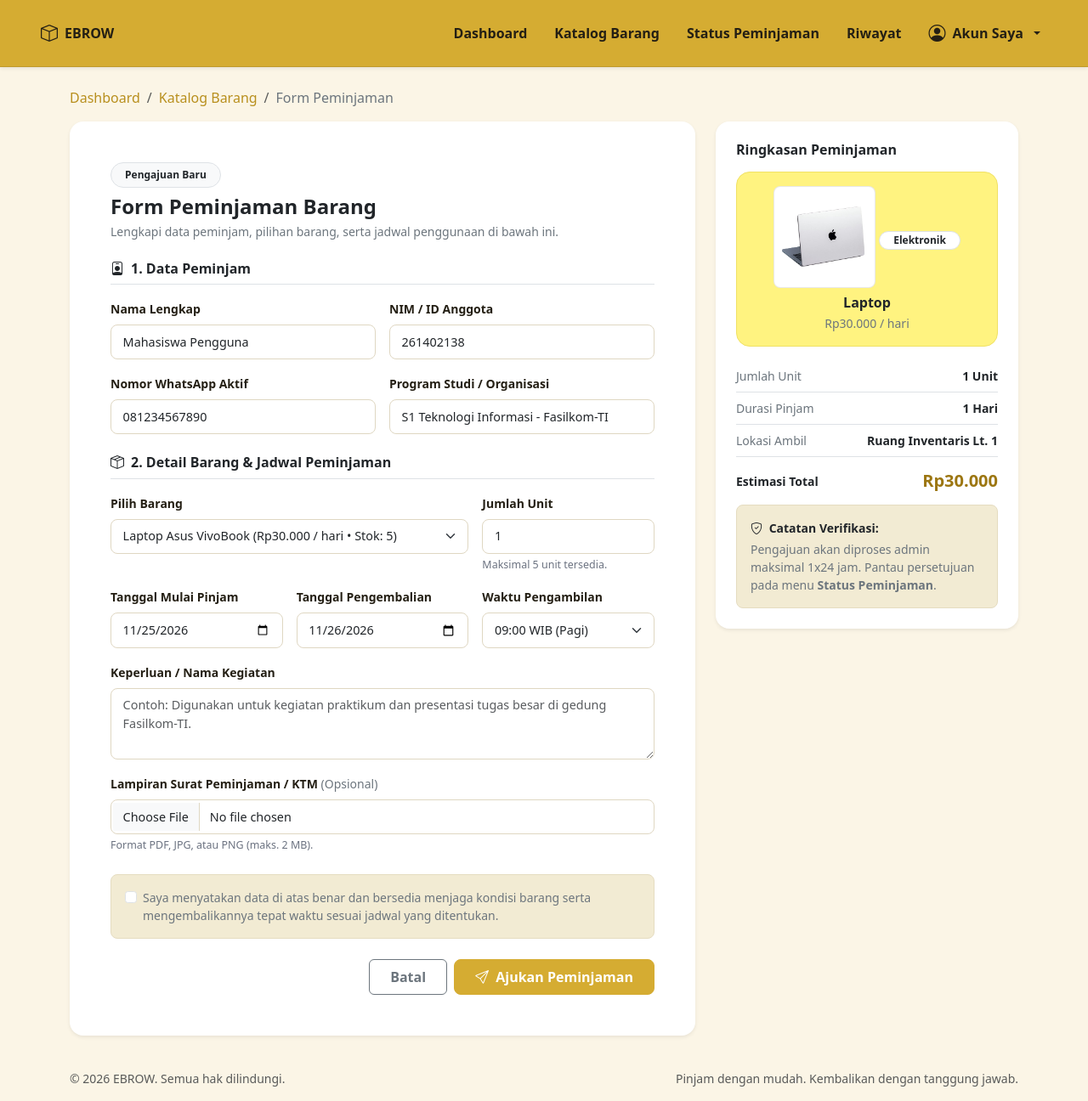
After one commit to RamonExdeus/E-Brow, a PHP site: page /user/form-peminjaman.html in a window 1280 px wide. The commit adds this page. Shown: the whole page at 85% size. Run offline with PHP 8.4, Linux system fonts and the light colour scheme.

Commit message:
menambahkan form peminjaman

```diff
--- a/assets/css/user.css
+++ b/assets/css/user.css
@@ -152,3 +152,44 @@ body {
   font-size: 2.8rem;
   color: var(--ebrow-dark) !important;
 }
+
+.borrow-helper-text {
+  font-size: 0.78rem;
+  color: #6b7280;
+}
+
+.borrow-checkbox:checked,
+.ebrow-checkbox:checked {
+  background-color: var(--ebrow-gold);
+  border-color: var(--ebrow-gold);
+}
+
+.ebrow-checkbox:focus {
+  border-color: var(--ebrow-gold);
+  box-shadow: 0 0 0 0.2rem rgba(213, 172, 50, 0.22);
+}
+
+/* Panel Ringkasan Kanan */
+.borrow-summary-sticky {
+  position: sticky;
+  top: 5.5rem;
+}
+
+/* Kotak Preview Barang (Selaras dengan kartu kuning di Katalog) */
+.borrow-preview-box {
+  background-color: #fff380;
+  border: 1px solid #f0e165;
+}
+
+.borrow-preview-img {
+  width: 120px;
+  height: 120px;
+  object-fit: cover;
+  background-color: #ffffff;
+  padding: 0.35rem;
+  border: 1px solid rgba(36, 31, 20, 0.1);
+}
+
+.borrow-total-price {
+  color: #9c7611;
+}
--- a/user/dashboard_user.php
+++ b/user/dashboard_user.php
@@ -65,7 +65,7 @@
           <p class="small text-secondary mb-0">Kelola pengajuan peminjaman barang dan pantau jadwal pengembalianmu di satu tempat.</p>
         </div>
         <div class="d-flex gap-2">
-          <a href="../katalog.php" class="btn btn-ebrow px-4 py-2 fw-semibold">
+          <a href="form-peminjaman.html" class="btn btn-ebrow px-4 py-2 fw-semibold">
             <i class="bi bi-plus-lg me-1"></i> Pinjam Barang
           </a>
         </div>
--- /dev/null
+++ b/user/form-peminjaman.html
@@ -0,0 +1,379 @@
+<!DOCTYPE html>
+<html lang="id">
+<head>
+  <meta charset="UTF-8" />
+  <meta name="viewport" content="width=device-width, initial-scale=1.0" />
+  <title>EBROW • Form Peminjaman Barang</title>
+  <!-- Bootstrap 5 CSS -->
+  <link href="https://cdn.jsdelivr.net/npm/bootstrap@5.3.3/dist/css/bootstrap.min.css" rel="stylesheet" />
+  <!-- Bootstrap Icons -->
+  <link href="https://cdn.jsdelivr.net/npm/bootstrap-icons@1.11.3/font/bootstrap-icons.min.css" rel="stylesheet" />
+  <!-- External CSS User (Sesuai struktur folder assets/css/user.css) -->
+  <link rel="stylesheet" href="../assets/css/user.css" />
+</head>
+<body class="d-flex flex-column min-vh-100">
+
+  <!-- Navbar Pengguna -->
+  <nav class="navbar navbar-expand-md ebrow-navbar shadow-sm py-3 px-4 px-lg-5 sticky-top">
+    <div class="container-fluid px-0">
+      <a class="navbar-brand d-flex align-items-center gap-2 fw-bold fs-6" href="dashboard_user.php">
+        <i class="bi bi-box fs-5"></i>
+        <span>EBROW</span>
+      </a>
+
+      <button class="navbar-toggler" type="button" data-bs-toggle="collapse" data-bs-target="#navbarUser" aria-controls="navbarUser" aria-expanded="false" aria-label="Toggle navigation">
+        <span class="navbar-toggler-icon"></span>
+      </button>
+
+      <div class="collapse navbar-collapse justify-content-end" id="navbarUser">
+        <ul class="navbar-nav align-items-md-center gap-md-3 mt-3 mt-md-0">
+          <li class="nav-item">
+            <a class="nav-link" href="dashboard_user.php">Dashboard</a>
+          </li>
+          <li class="nav-item">
+            <a class="nav-link" href="../katalog.php">Katalog Barang</a>
+          </li>
+          <li class="nav-item">
+            <a class="nav-link" href="status_peminjaman.php">Status Peminjaman</a>
+          </li>
+          <li class="nav-item">
+            <a class="nav-link" href="riwayat_peminjaman.php">Riwayat</a>
+          </li>
+          <li class="nav-item dropdown">
+            <a class="nav-link dropdown-toggle d-flex align-items-center gap-2" href="#" role="button" data-bs-toggle="dropdown" aria-expanded="false">
+              <i class="bi bi-person-circle fs-5"></i>
+              <span>Akun Saya</span>
+            </a>
+            <ul class="dropdown-menu dropdown-menu-end shadow-sm border-0 rounded-3">
+              <li><a class="dropdown-item py-2" href="profil_user.php"><i class="bi bi-person me-2"></i>Profil Pengguna</a></li>
+              <li><hr class="dropdown-divider"></li>
+              <li><a class="dropdown-item py-2 text-danger" href="../login_screen.php"><i class="bi bi-box-arrow-right me-2"></i>Keluar</a></li>
+            </ul>
+          </li>
+        </ul>
+      </div>
+    </div>
+  </nav>
+
+  <!-- Main Content -->
+  <main class="container my-4 flex-grow-1">
+    <!-- Breadcrumb Navigasi -->
+    <nav aria-label="breadcrumb" class="mb-3">
+      <ol class="breadcrumb small mb-0">
+        <li class="breadcrumb-item"><a href="dashboard_user.php" class="ebrow-link text-decoration-none">Dashboard</a></li>
+        <li class="breadcrumb-item"><a href="../katalog.php" class="ebrow-link text-decoration-none">Katalog Barang</a></li>
+        <li class="breadcrumb-item active text-secondary" aria-current="page">Form Peminjaman</li>
+      </ol>
+    </nav>
+
+    <div class="row g-4 align-items-start">
+      <!-- Kolom Kiri: Form Pengajuan Peminjaman -->
+      <div class="col-lg-8">
+        <div class="bg-white rounded-4 shadow-sm p-4 p-lg-5">
+          <div class="mb-4">
+            <span class="badge bg-light text-dark border mb-2 px-3 py-2 rounded-pill">Pengajuan Baru</span>
+            <h1 class="h4 fw-bold text-dark mb-1">Form Peminjaman Barang</h1>
+            <p class="small text-secondary mb-0">Lengkapi data peminjam, pilihan barang, serta jadwal penggunaan di bawah ini.</p>
+          </div>
+
+          <form id="borrowForm" onsubmit="submitBorrowForm(event)">
+            <!-- Bagian 1: Identitas Peminjam -->
+            <div class="mb-4">
+              <h2 class="h6 fw-bold text-dark border-bottom pb-2 mb-3">
+                <i class="bi bi-person-badge me-2"></i>1. Data Peminjam
+              </h2>
+              <div class="row g-3">
+                <div class="col-md-6">
+                  <label for="borrow-name" class="form-label small fw-semibold">Nama Lengkap</label>
+                  <input type="text" class="form-control ebrow-input" id="borrow-name" value="Mahasiswa Pengguna" required />
+                </div>
+                <div class="col-md-6">
+                  <label for="borrow-nim" class="form-label small fw-semibold">NIM / ID Anggota</label>
+                  <input type="text" class="form-control ebrow-input" id="borrow-nim" value="261402138" required />
+                </div>
+                <div class="col-md-6">
+                  <label for="borrow-phone" class="form-label small fw-semibold">Nomor WhatsApp Aktif</label>
+                  <input type="tel" class="form-control ebrow-input" id="borrow-phone" value="081234567890" placeholder="08xxxxxxxxxx" required />
+                </div>
+                <div class="col-md-6">
+                  <label for="borrow-unit" class="form-label small fw-semibold">Program Studi / Organisasi</label>
+                  <input type="text" class="form-control ebrow-input" id="borrow-unit" value="S1 Teknologi Informasi - Fasilkom-TI" required />
+                </div>
+              </div>
+            </div>
+
+            <!-- Bagian 2: Detail Barang & Jadwal -->
+            <div class="mb-4">
+              <h2 class="h6 fw-bold text-dark border-bottom pb-2 mb-3">
+                <i class="bi bi-box-seam me-2"></i>2. Detail Barang &amp; Jadwal Peminjaman
+              </h2>
+              <div class="row g-3">
+                <div class="col-md-8">
+                  <label for="borrow-item" class="form-label small fw-semibold">Pilih Barang</label>
+                  <select class="form-select ebrow-input" id="borrow-item" onchange="updateSummary()" required>
+                    <option value="laptop" data-name="Laptop" data-category="Elektronik" data-price="30000" data-stock="5" data-img="../assets/images/laptop.jpeg">
+                      Laptop Asus VivoBook (Rp30.000 / hari • Stok: 5)
+                    </option>
+                    <option value="kamera" data-name="Kamera DSLR Canon" data-category="Elektronik" data-price="20000" data-stock="3" data-img="../assets/images/kamera.jpeg">
+                      Kamera DSLR Canon (Rp20.000 / hari • Stok: 3)
+                    </option>
+                    <option value="speaker" data-name="Speaker Portable Aktif" data-category="Elektronik" data-price="15000" data-stock="4" data-img="../assets/images/speaker.jpeg">
+                      Speaker Portable Aktif (Rp15.000 / hari • Stok: 4)
+                    </option>
+                    <option value="mic" data-name="Microphone Wireless" data-category="Elektronik" data-price="15000" data-stock="6" data-img="../assets/images/mic.jpeg">
+                      Microphone Wireless (Rp15.000 / hari • Stok: 6)
+                    </option>
+                    <option value="proyektor" data-name="Proyektor Epson EB-X500" data-category="Presentasi" data-price="25000" data-stock="3" data-img="../assets/images/proyektor.jpeg">
+                      Proyektor Epson EB-X500 (Rp25.000 / hari • Stok: 3)
+                    </option>
+                    <option value="tripod" data-name="Tripod Takara Heavy Duty" data-category="Dokumentasi" data-price="10000" data-stock="4" data-img="../assets/images/tripod.jpeg">
+                      Tripod Takara Heavy Duty (Rp10.000 / hari • Stok: 4)
+                    </option>
+                    <option value="meja" data-name="Meja Lipat Portable" data-category="Perlengkapan Acara" data-price="10000" data-stock="10" data-img="../assets/images/meja.jpeg">
+                      Meja Lipat Portable (Rp10.000 / hari • Stok: 10)
+                    </option>
+                    <option value="kursi" data-name="Kursi Lipat Acara" data-category="Perlengkapan Acara" data-price="5000" data-stock="25" data-img="../assets/images/kursi.jpeg">
+                      Kursi Lipat Acara (Rp5.000 / hari • Stok: 25)
+                    </option>
+                  </select>
+                </div>
+
+                <div class="col-md-4">
+                  <label for="borrow-qty" class="form-label small fw-semibold">Jumlah Unit</label>
+                  <input type="number" class="form-control ebrow-input" id="borrow-qty" value="1" min="1" max="5" onchange="updateSummary()" oninput="updateSummary()" required />
+                  <div class="form-text borrow-helper-text" id="stock-hint">Maksimal 5 unit tersedia.</div>
+                </div>
+
+                <div class="col-md-4">
+                  <label for="borrow-start" class="form-label small fw-semibold">Tanggal Mulai Pinjam</label>
+                  <input type="date" class="form-control ebrow-input" id="borrow-start" onchange="updateSummary()" required />
+                </div>
+
+                <div class="col-md-4">
+                  <label for="borrow-end" class="form-label small fw-semibold">Tanggal Pengembalian</label>
+                  <input type="date" class="form-control ebrow-input" id="borrow-end" onchange="updateSummary()" required />
+                </div>
+
+                <div class="col-md-4">
+                  <label for="borrow-time" class="form-label small fw-semibold">Waktu Pengambilan</label>
+                  <select class="form-select ebrow-input" id="borrow-time" required>
+                    <option value="09:00 WIB">09:00 WIB (Pagi)</option>
+                    <option value="11:00 WIB">11:00 WIB (Siang)</option>
+                    <option value="13:30 WIB">13:30 WIB (Siang)</option>
+                    <option value="15:00 WIB">15:00 WIB (Sore)</option>
+                  </select>
+                </div>
+
+                <div class="col-12">
+                  <label for="borrow-purpose" class="form-label small fw-semibold">Keperluan / Nama Kegiatan</label>
+                  <textarea class="form-control ebrow-input" id="borrow-purpose" rows="3" placeholder="Contoh: Digunakan untuk kegiatan praktikum dan presentasi tugas besar di gedung Fasilkom-TI." required></textarea>
+                </div>
+
+                <div class="col-12">
+                  <label for="borrow-doc" class="form-label small fw-semibold">
+                    Lampiran Surat Peminjaman / KTM <span class="text-secondary fw-normal">(Opsional)</span>
+                  </label>
+                  <input type="file" class="form-control ebrow-input" id="borrow-doc" accept=".pdf,.jpg,.jpeg,.png" />
+                  <div class="form-text borrow-helper-text">Format PDF, JPG, atau PNG (maks. 2 MB).</div>
+                </div>
+              </div>
+            </div>
+
+            <!-- Persetujuan Syarat -->
+            <div class="ebrow-info-box rounded-3 p-3 mb-4">
+              <div class="form-check small mb-0">
+                <input class="form-check-input ebrow-checkbox" type="checkbox" id="agree-terms" required />
+                <label class="form-check-label text-secondary" for="agree-terms">
+                  Saya menyatakan data di atas benar dan bersedia menjaga kondisi barang serta mengembalikannya tepat waktu sesuai jadwal yang ditentukan.
+                </label>
+              </div>
+            </div>
+
+            <!-- Tombol Aksi -->
+            <div class="d-flex flex-column flex-sm-row justify-content-end gap-2">
+              <a href="../katalog.php" class="btn btn-outline-secondary px-4 py-2 fw-semibold">Batal</a>
+              <button type="submit" class="btn btn-ebrow px-4 py-2 fw-semibold">
+                <i class="bi bi-send me-1"></i> Ajukan Peminjaman
+              </button>
+            </div>
+          </form>
+        </div>
+      </div>
+
+      <!-- Kolom Kanan: Ringkasan & Preview Barang -->
+      <div class="col-lg-4">
+        <div class="bg-white rounded-4 shadow-sm p-4 borrow-summary-sticky">
+          <h2 class="h6 fw-bold text-dark mb-3">Ringkasan Peminjaman</h2>
+
+          <!-- Preview Card Barang -->
+          <div class="borrow-preview-box rounded-4 p-3 text-center mb-3">
+            <img src="../assets/images/laptop.jpeg" alt="Preview Barang" id="summary-img" class="rounded-3 borrow-preview-img mb-2" />
+            <span class="badge bg-white text-dark border rounded-pill px-3 py-1 small mb-1" id="summary-category">Elektronik</span>
+            <h3 class="h6 fw-bold text-dark mb-0" id="summary-name">Laptop Asus VivoBook</h3>
+            <div class="small text-secondary mt-1" id="summary-rate">Rp30.000 / hari</div>
+          </div>
+
+          <!-- Rincian Perhitungan -->
+          <div class="small">
+            <div class="d-flex justify-content-between py-2 border-bottom">
+              <span class="text-secondary">Jumlah Unit</span>
+              <span class="fw-semibold text-dark" id="summary-qty">1 Unit</span>
+            </div>
+            <div class="d-flex justify-content-between py-2 border-bottom">
+              <span class="text-secondary">Durasi Pinjam</span>
+              <span class="fw-semibold text-dark" id="summary-duration">1 Hari</span>
+            </div>
+            <div class="d-flex justify-content-between py-2 border-bottom">
+              <span class="text-secondary">Lokasi Ambil</span>
+              <span class="fw-semibold text-dark">Ruang Inventaris Lt. 1</span>
+            </div>
+            <div class="d-flex justify-content-between align-items-center pt-3">
+              <span class="fw-bold text-dark">Estimasi Total</span>
+              <span class="h5 fw-bold mb-0 borrow-total-price" id="summary-total">Rp30.000</span>
+            </div>
+          </div>
+
+          <div class="ebrow-info-box rounded-3 p-3 small text-secondary mt-3">
+            <strong class="d-block text-dark mb-1"><i class="bi bi-shield-check me-1"></i> Catatan Verifikasi:</strong>
+            Pengajuan akan diproses admin maksimal 1x24 jam. Pantau persetujuan pada menu <strong>Status Peminjaman</strong>.
+          </div>
+        </div>
+      </div>
+    </div>
+  </main>
+
+  <!-- Modal Konfirmasi Pengajuan Berhasil -->
+  <div class="modal fade" id="successBorrowModal" tabindex="-1" aria-hidden="true" data-bs-backdrop="static">
+    <div class="modal-dialog modal-dialog-centered">
+      <div class="modal-content rounded-4 border-0 shadow">
+        <div class="modal-body text-center p-4 p-md-5">
+          <div class="bg-success bg-opacity-10 text-success rounded-circle d-inline-flex p-3 mb-3">
+            <i class="bi bi-check-circle-fill fs-1"></i>
+          </div>
+          <h4 class="fw-bold text-dark mb-1">Pengajuan Terkirim!</h4>
+          <p class="small text-secondary mb-3">
+            Permohonan peminjaman <strong class="text-dark" id="modal-success-item">-</strong> telah masuk ke sistem dengan kode transaksi <strong class="text-dark">#BRW-017</strong>.
+          </p>
+          <div class="ebrow-info-box rounded-3 p-3 small text-secondary text-start mb-4">
+            <div class="d-flex justify-content-between mb-1">
+              <span>Status Saat Ini:</span>
+              <span class="badge bg-warning text-dark rounded-pill">Menunggu Persetujuan</span>
+            </div>
+            <div class="d-flex justify-content-between">
+              <span>Estimasi Total:</span>
+              <span class="fw-bold text-dark" id="modal-success-total">-</span>
+            </div>
+          </div>
+          <div class="d-grid gap-2">
+            <a href="status_peminjaman.php" class="btn btn-ebrow py-2 fw-semibold">Lihat Status Peminjaman</a>
+            <a href="dashboard_user.php" class="btn btn-outline-secondary py-2 fw-semibold">Kembali ke Dashboard</a>
+          </div>
+        </div>
+      </div>
+    </div>
+  </div>
+
+  <!-- Footer -->
+  <footer class="container py-3 text-muted small d-flex flex-column flex-sm-row justify-content-between gap-2">
+    <span>&copy; 2026 EBROW. Semua hak dilindungi.</span>
+    <span>Pinjam dengan mudah. Kembalikan dengan tanggung jawab.</span>
+  </footer>
+
+  <!-- Bootstrap 5 JS Bundle -->
+  <script src="https://cdn.jsdelivr.net/npm/bootstrap@5.3.3/dist/js/bootstrap.bundle.min.js"></script>
+  <script>
+    function formatRupiah(angka) {
+      return 'Rp' + angka.toLocaleString('id-ID');
+    }
+
+    document.addEventListener('DOMContentLoaded', () => {
+      const today = new Date();
+      const tomorrow = new Date(today);
+      tomorrow.setDate(tomorrow.getDate() + 1);
+
+      const startInput = document.getElementById('borrow-start');
+      const endInput = document.getElementById('borrow-end');
+
+      const todayStr = today.toISOString().split('T')[0];
+      const tomorrowStr = tomorrow.toISOString().split('T')[0];
+
+      startInput.min = todayStr;
+      startInput.value = todayStr;
+      endInput.min = todayStr;
+      endInput.value = tomorrowStr;
+
+      const params = new URLSearchParams(window.location.search);
+      const barangParam = params.get('barang');
+      if (barangParam) {
+        const selectEl = document.getElementById('borrow-item');
+        for (let opt of selectEl.options) {
+          if (opt.value === barangParam.toLowerCase()) {
+            selectEl.value = opt.value;
+            break;
+          }
+        }
+      }
+
+      updateSummary();
+    });
+
+    function updateSummary() {
+      const selectEl = document.getElementById('borrow-item');
+      const selectedOpt = selectEl.options[selectEl.selectedIndex];
+
+      const itemName = selectedOpt.getAttribute('data-name');
+      const itemCategory = selectedOpt.getAttribute('data-category');
+      const itemPrice = parseInt(selectedOpt.getAttribute('data-price'), 10);
+      const itemStock = parseInt(selectedOpt.getAttribute('data-stock'), 10);
+      const itemImg = selectedOpt.getAttribute('data-img');
+
+      const qtyInput = document.getElementById('borrow-qty');
+      qtyInput.max = itemStock;
+      if (parseInt(qtyInput.value, 10) > itemStock) {
+        qtyInput.value = itemStock;
+      }
+      if (parseInt(qtyInput.value, 10) < 1 || isNaN(parseInt(qtyInput.value, 10))) {
+        qtyInput.value = 1;
+      }
+      const qty = parseInt(qtyInput.value, 10);
+      document.getElementById('stock-hint').textContent = `Maksimal ${itemStock} unit tersedia.`;
+
+      const startInput = document.getElementById('borrow-start');
+      const endInput = document.getElementById('borrow-end');
+      endInput.min = startInput.value;
+
+      let days = 1;
+      if (startInput.value && endInput.value) {
+        const startDate = new Date(startInput.value);
+        const endDate = new Date(endInput.value);
+        const diffTime = endDate - startDate;
+        const diffDays = Math.ceil(diffTime / (1000 * 60 * 60 * 24));
+        days = diffDays >= 1 ? diffDays : 1;
+      }
+
+      const totalCost = itemPrice * qty * days;
+
+      document.getElementById('summary-img').src = itemImg;
+      document.getElementById('summary-category').textContent = itemCategory;
+      document.getElementById('summary-name').textContent = itemName;
+      document.getElementById('summary-rate').textContent = `${formatRupiah(itemPrice)} / hari`;
+      document.getElementById('summary-qty').textContent = `${qty} Unit`;
+      document.getElementById('summary-duration').textContent = `${days} Hari`;
+      document.getElementById('summary-total').textContent = formatRupiah(totalCost);
+    }
+
+    function submitBorrowForm(event) {
+      event.preventDefault();
+      const itemName = document.getElementById('summary-name').textContent;
+      const qtyText = document.getElementById('summary-qty').textContent;
+      const totalText = document.getElementById('summary-total').textContent;
+
+      document.getElementById('modal-success-item').textContent = `${itemName} (${qtyText})`;
+      document.getElementById('modal-success-total').textContent = totalText;
+
+      const modal = new bootstrap.Modal(document.getElementById('successBorrowModal'));
+      modal.show();
+    }
+  </script>
+</body>
+</html>
```
Also changed, not shown: katalog.php (+4 -4 lines).
